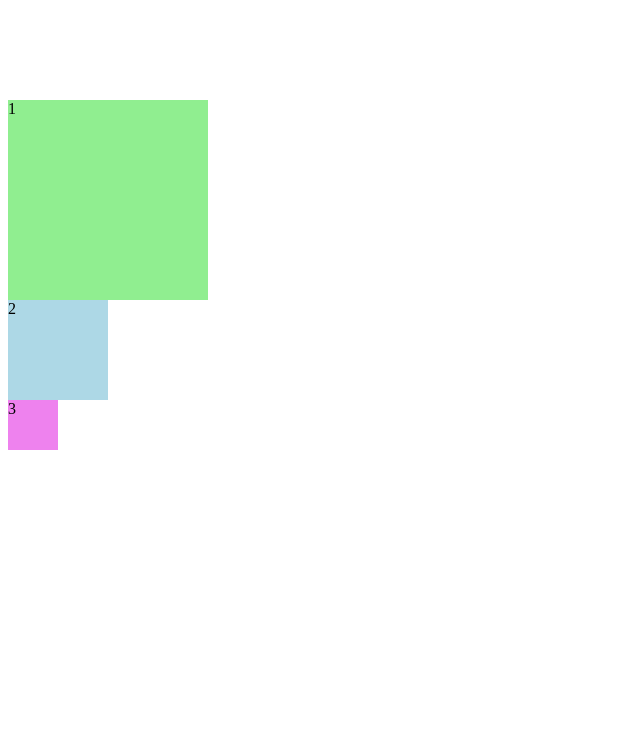
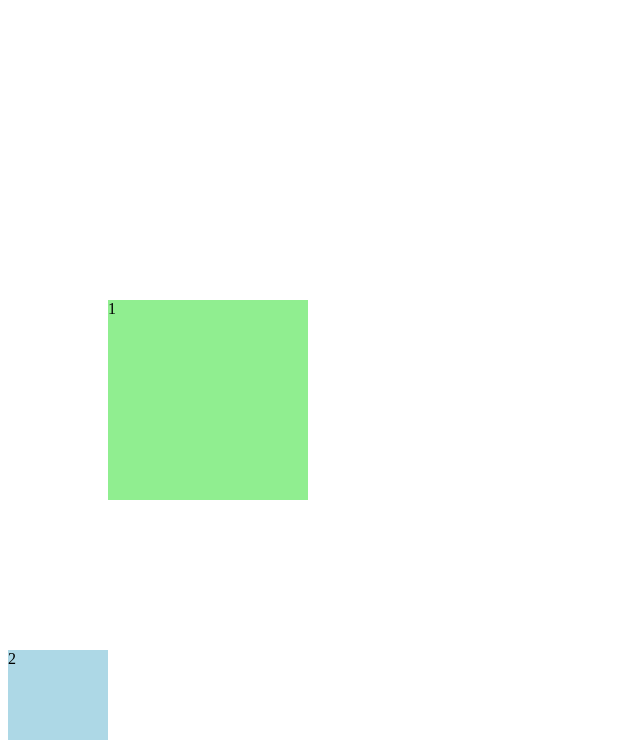
Before and after one commit to dndvni/dasarWeb, a PHP site: page / in a window 1280 px wide. Shown: the top 740 px of the page, without its empty margins (0-640 px from the left). Before the commit the page ends 450 px from the top, so only its background shows below. Run offline with PHP 8.4, Linux system fonts and the light colour scheme.

Commit message:
Praktikum 16: soal no 27

```diff
--- a/Pertemuan2/style.css
+++ b/Pertemuan2/style.css
@@ -2,7 +2,10 @@
     width: 200px;
     height: 200px;
     background-color: lightgreen;
-    margin-top: 100px;
+    margin-left: 100px;
+    margin-top: 300px;
+    margin-bottom: 150px;
+    margin-right: 50px;
 }
 
 .dua {
```
